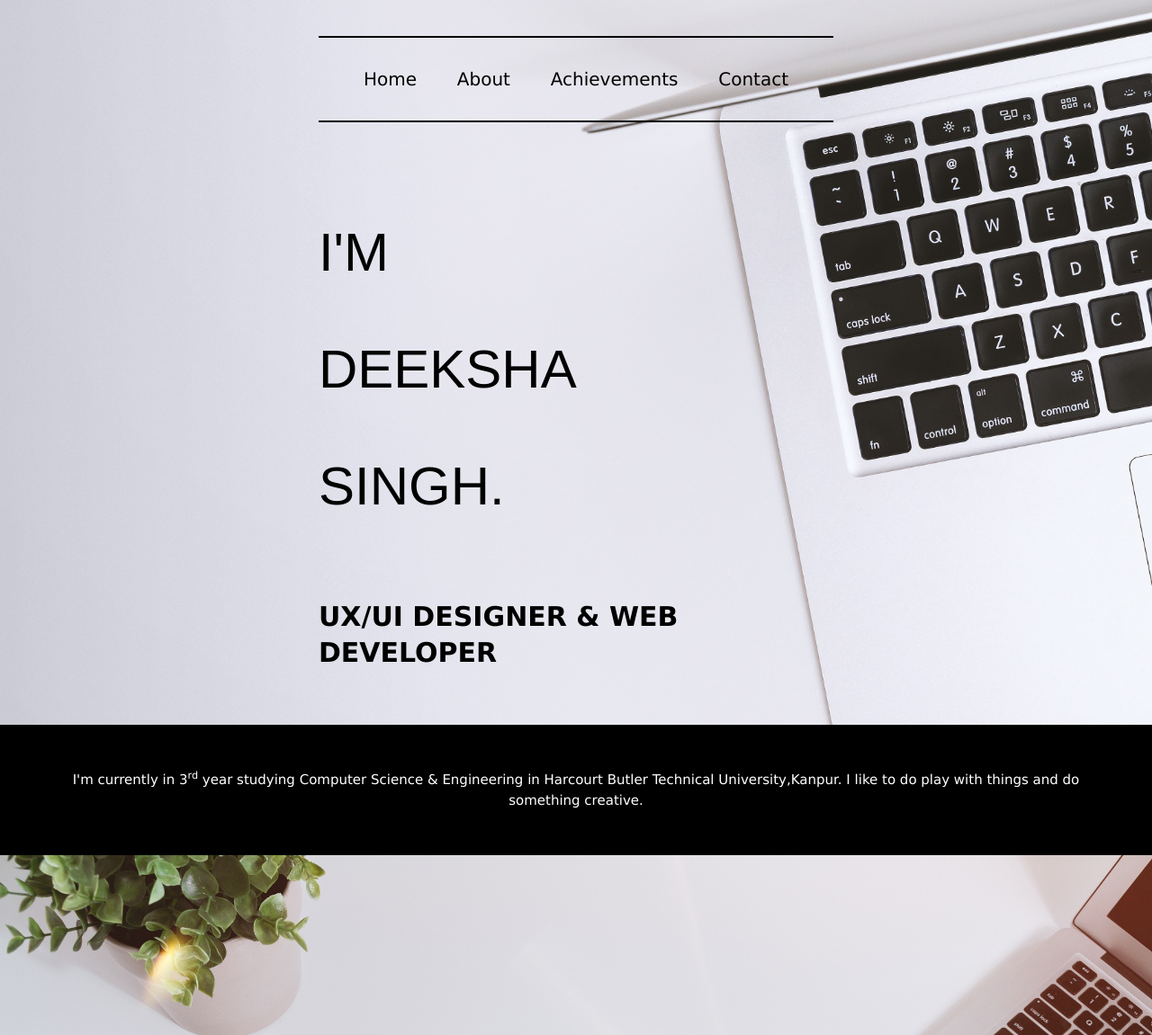
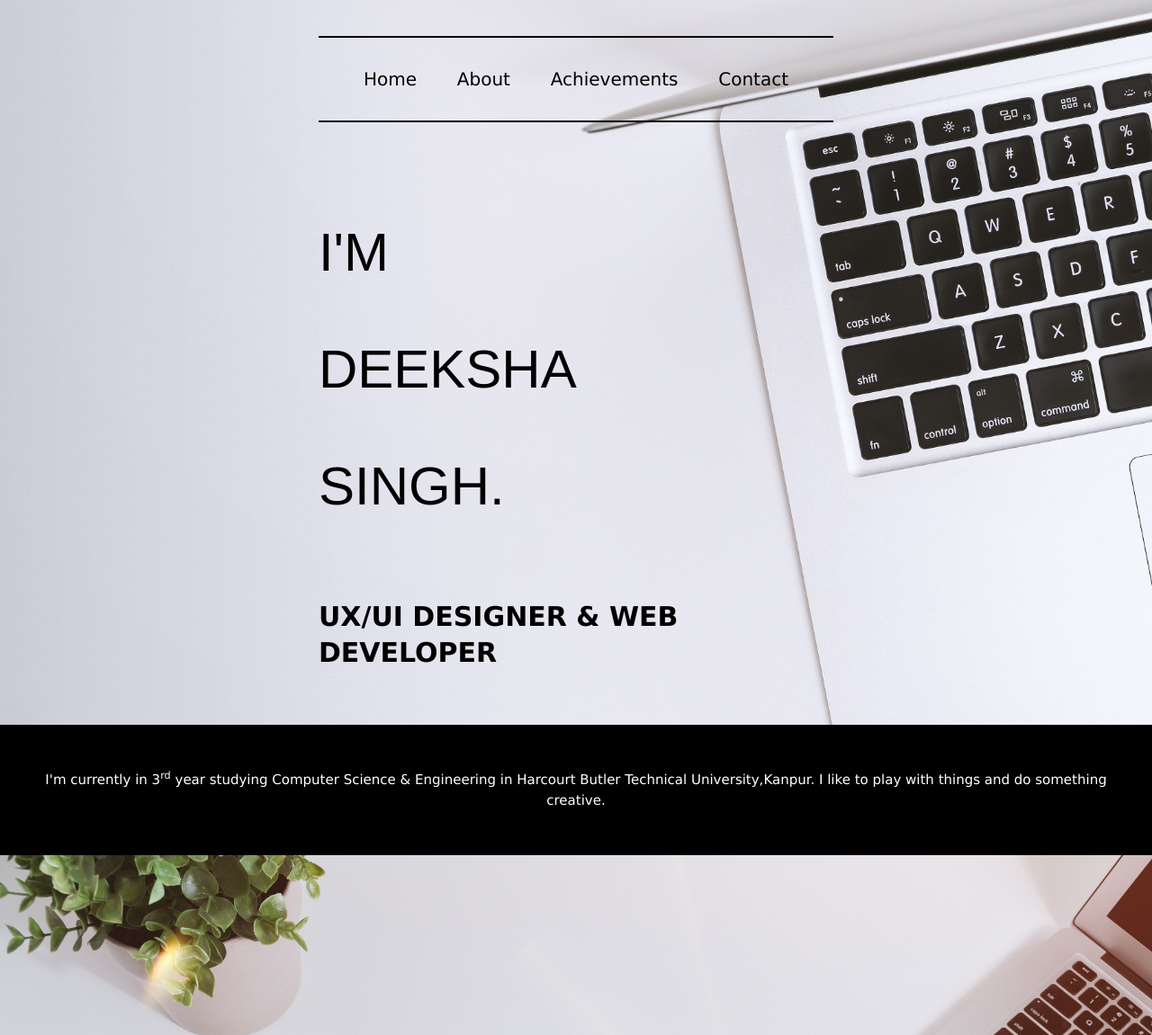
Before and after one commit to Deeksha73/Deeksha73.github.io, a plain HTML site: page index.html in a window 1280 px wide. Shown: the top 1151 px of the page at 90% size. Drawn offline with nearby package versions, Linux system fonts and the light colour scheme.

Commit message:
Update index.html

```diff
--- a/index.html
+++ b/index.html
@@ -32,7 +32,7 @@
 				</div>
 			</div>
 			<section class='bg tc view'>
-				I'm currently in 3<sup>rd</sup> year studying Computer Science & Engineering in Harcourt Butler Technical University,Kanpur. I like to do play with things and do something creative.
+				I'm currently in 3<sup>rd</sup> year studying Computer Science & Engineering in Harcourt Butler Technical University,Kanpur. I like to play with things and do something creative.
 			</section>
 		</div>
 		</div>
```
